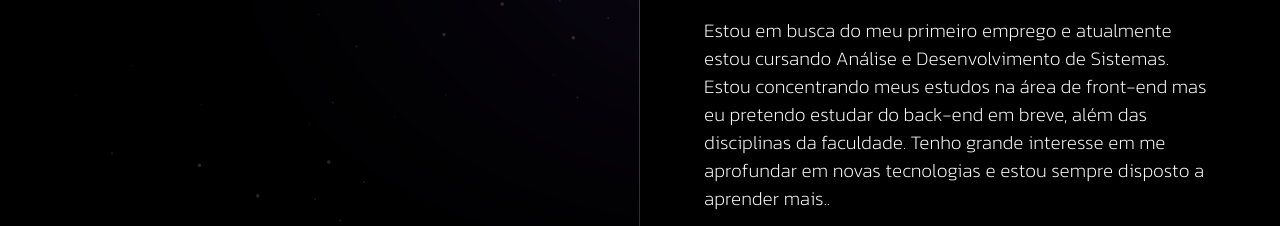
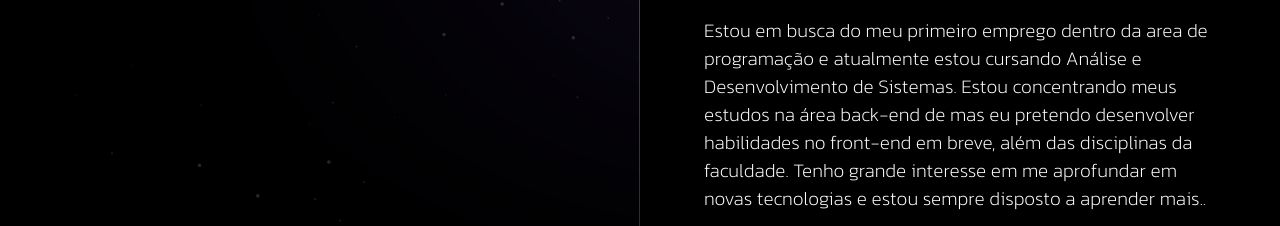
Before and after one commit to DaaviLima/MeuPortfolio, a plain HTML site: page index.html in a window 1280 px wide. Shown: the part 574-800 px from the top of the page. Drawn offline with Linux system fonts and the light colour scheme.

Commit message:
Mudança na descrição

```diff
--- a/index.html
+++ b/index.html
@@ -30,8 +30,8 @@
         <h1>Meu Portfóllio</h1>
         <img src="./assets/capa-blog-coding-iniciante.jpg" alt=" " />
         <h2>Sobre mim:</h2>
-        <p>Estou em busca do meu primeiro emprego e atualmente estou cursando Análise e Desenvolvimento de Sistemas.
-           Estou concentrando meus estudos na área de front-end mas eu pretendo estudar do back-end em breve, além das disciplinas da faculdade.
+        <p>Estou em busca do meu primeiro emprego dentro da area de programação e atualmente estou cursando Análise e Desenvolvimento de Sistemas.
+           Estou concentrando meus estudos na área back-end de mas eu pretendo desenvolver habilidades no front-end em breve, além das disciplinas da faculdade.
            Tenho grande interesse em me aprofundar em novas tecnologias e estou sempre disposto a aprender mais..</p>
         <h1>Tecnologias</h1>
         <img src="./assets/GUIA-INTRODUÇÃO-PROGRAMAÇÃO.png" alt="">
```
